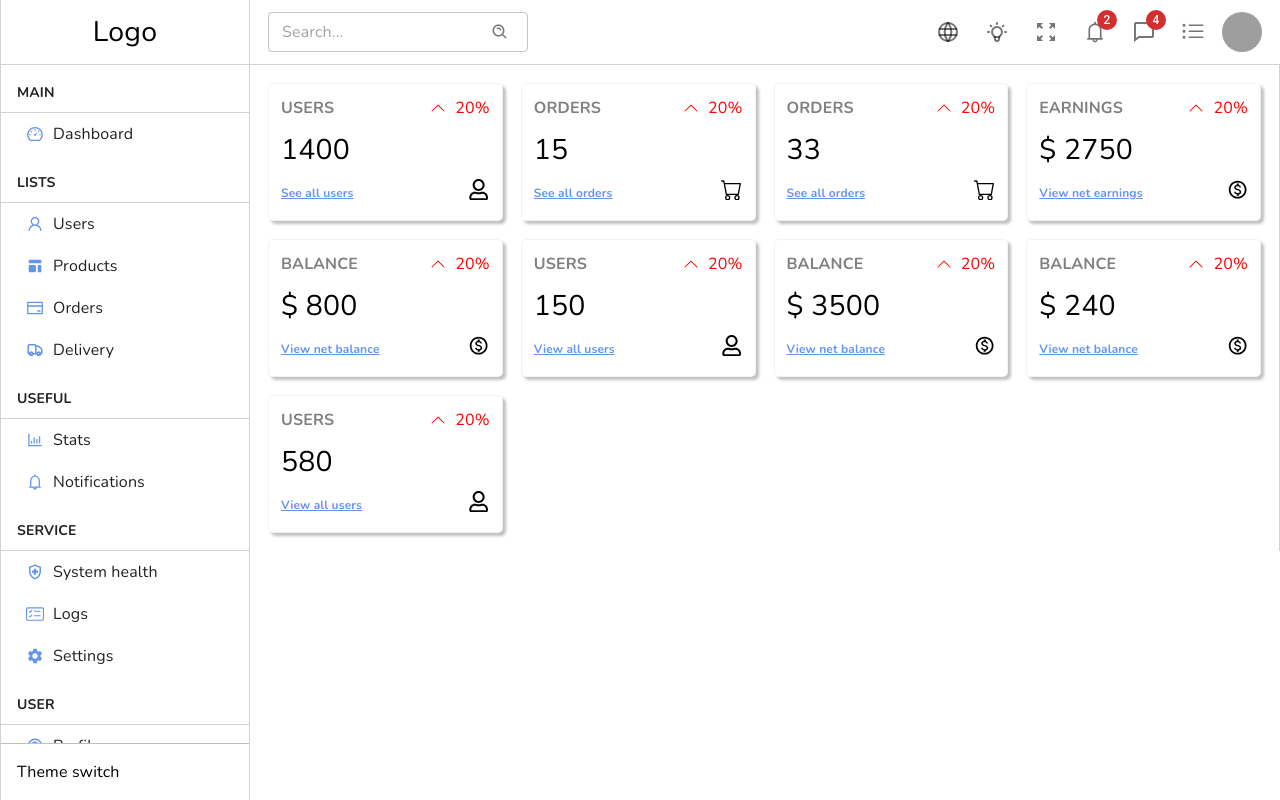
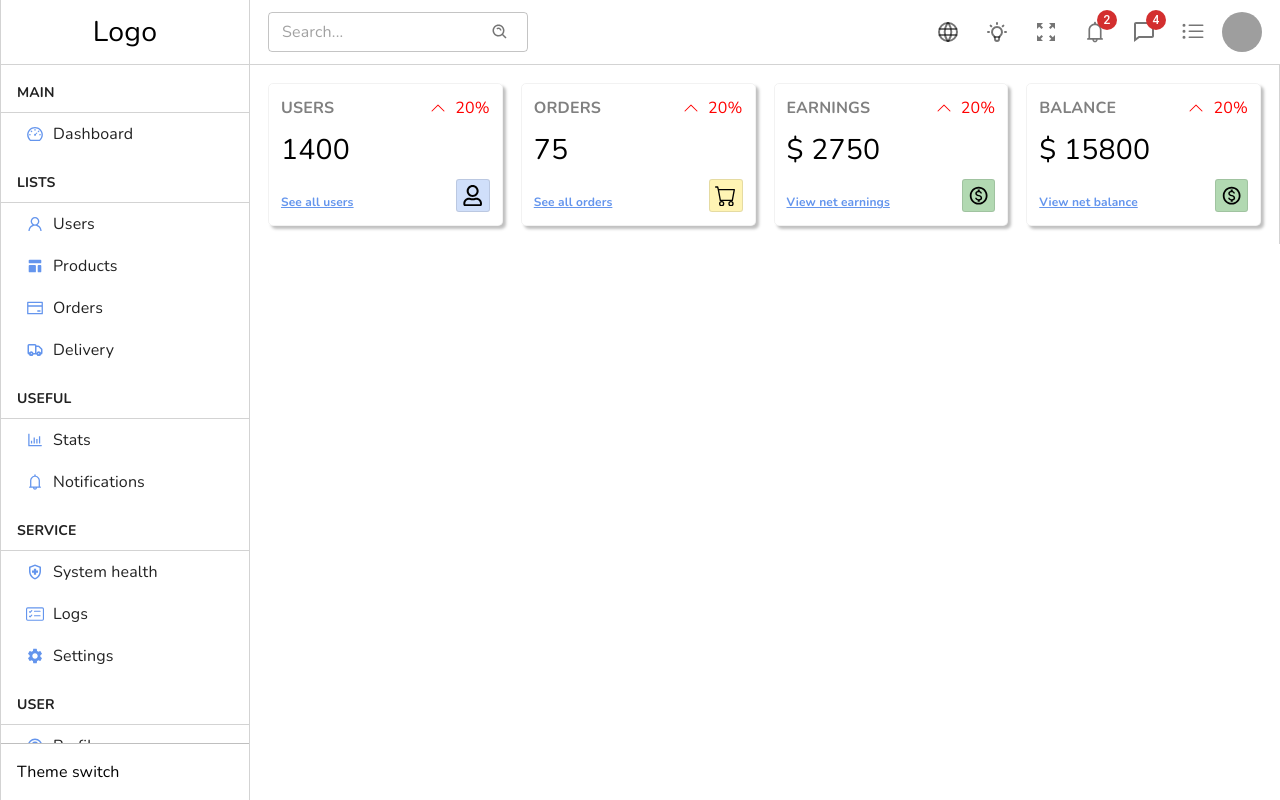
Before and after one commit to guzzz-12/admin-dashboard, a React (Create React App) app: page / in a window 1280 px wide. Built offline with nearby package versions, Linux system fonts and the light colour scheme; grey boxes are pictures that could not be loaded.

Commit message:
Cambios de estilo del ícono del widget, generar un widget de cada tipo

```diff
--- a/src/components/widget/WidgetIcon.tsx
+++ b/src/components/widget/WidgetIcon.tsx
@@ -1,3 +1,4 @@
+import {useEffect, useState} from "react";
 import {Box} from "@mui/system";
 import {FaRegUser} from "react-icons/fa";
 import {BsCart} from "react-icons/bs";
@@ -9,8 +10,27 @@ interface WidgetIconProps {
 }
 
 const WidgetIcon = ({type}: WidgetIconProps) => {
+  const [bgColor, setBgColor] = useState<string>("transparent");
+
+  useEffect(() => {
+    switch(type) {
+      case "user":
+        setBgColor("rgba(100, 148, 237, 0.3)");
+        break;
+      case "order":
+        setBgColor("rgba(255, 218, 7, 0.3)");
+        break;
+      case "earnings":
+      case "balance":
+        setBgColor("rgba(0, 128, 0, 0.3)");
+        break;
+      default:
+        setBgColor("transparent")
+    }
+  }, [type]);
+
   const Icon = () => {
-    switch (type) {
+    switch(type) {
       case "user":
         return <FaRegUser />
       case "order":
@@ -24,7 +44,10 @@ const WidgetIcon = ({type}: WidgetIconProps) => {
   }
 
   return (
-    <Box className="widget__icon">
+    <Box
+      style={{backgroundColor: bgColor}}
+      className="widget__footer__icon"
+    >
       {Icon()}
     </Box>
   )
--- a/src/components/widget/widget.css
+++ b/src/components/widget/widget.css
@@ -38,7 +38,7 @@
 .widget__footer {
   display: flex;
   justify-content: space-between;
-  align-items: center;
+  align-items: baseline;
 }
 
 .widget__footer__link {
@@ -47,3 +47,12 @@
   color: cornflowerblue;
   cursor: pointer;
 }
+
+.widget__footer__icon {
+  display: flex;
+  justify-content: center;
+  align-items: center;
+  padding: 5px;
+  border-radius: 3px;
+  border: 1px solid rgba(0,0,0,0.1)
+;}
--- a/src/components/widget/widgetData.ts
+++ b/src/components/widget/widgetData.ts
@@ -19,14 +19,7 @@ export const WIDGETS_DATA: WidgetData[] = [
   {
     type: "order",
     title: "orders",
-    counter: 15,
-    isMoney: false,
-    link: "See all orders"
-  },
-  {
-    type: "order",
-    title: "orders",
-    counter: 33,
+    counter: 75,
     isMoney: false,
     link: "See all orders"
   },
@@ -40,36 +33,8 @@ export const WIDGETS_DATA: WidgetData[] = [
   {
     type: "balance",
     title: "balance",
-    counter: 800,
+    counter: 15800,
     isMoney: true,
     link: "View net balance"
-  },
-  {
-    type: "user",
-    title: "users",
-    counter: 150,
-    isMoney: false,
-    link: "View all users"
-  },
-  {
-    type: "balance",
-    title: "balance",
-    counter: 3500,
-    isMoney: true,
-    link: "View net balance"
-  },
-  {
-    type: "balance",
-    title: "balance",
-    counter: 240,
-    isMoney: true,
-    link: "View net balance"
-  },
-  {
-    type: "user",
-    title: "users",
-    counter: 580,
-    isMoney: false,
-    link: "View all users"
   }
 ]
```
